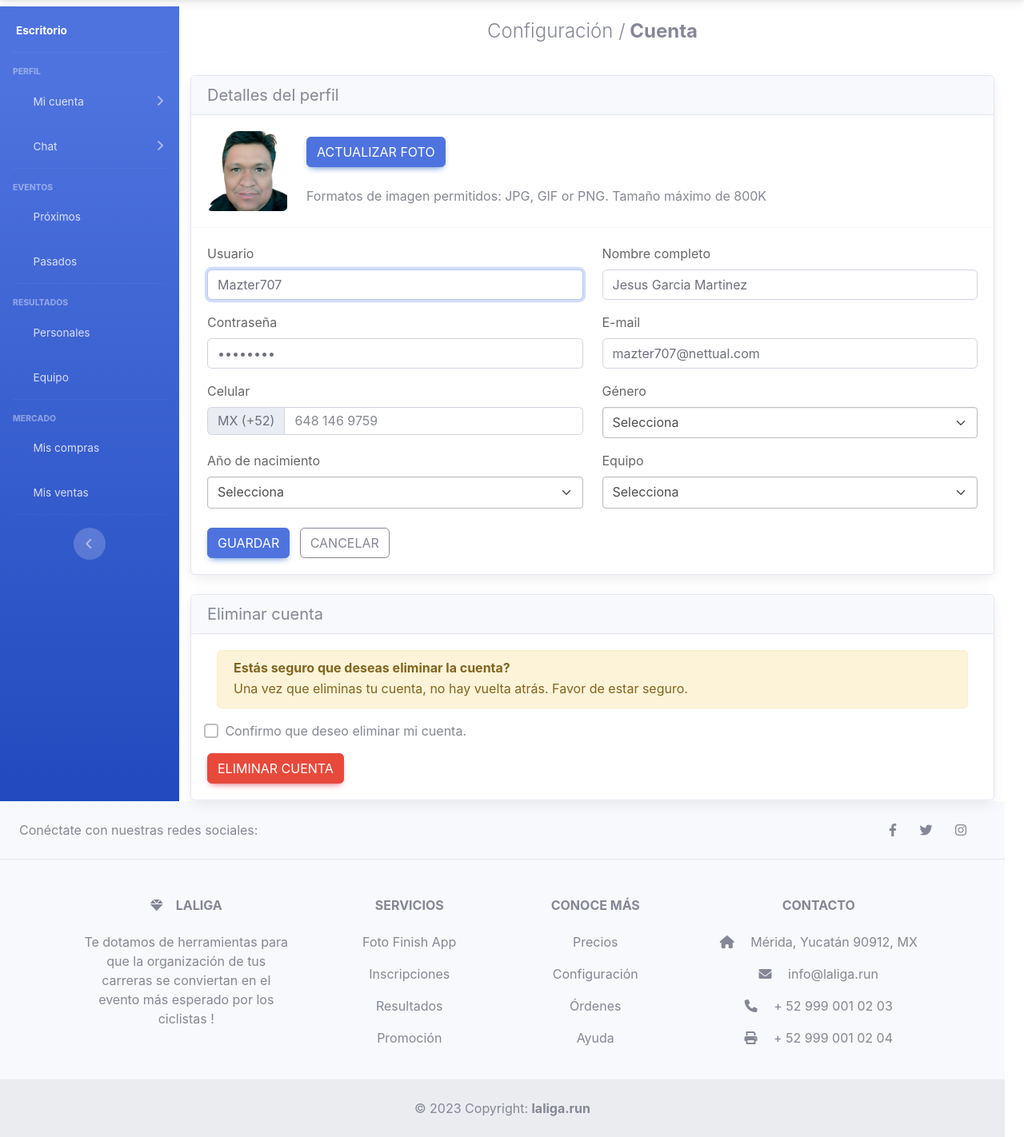
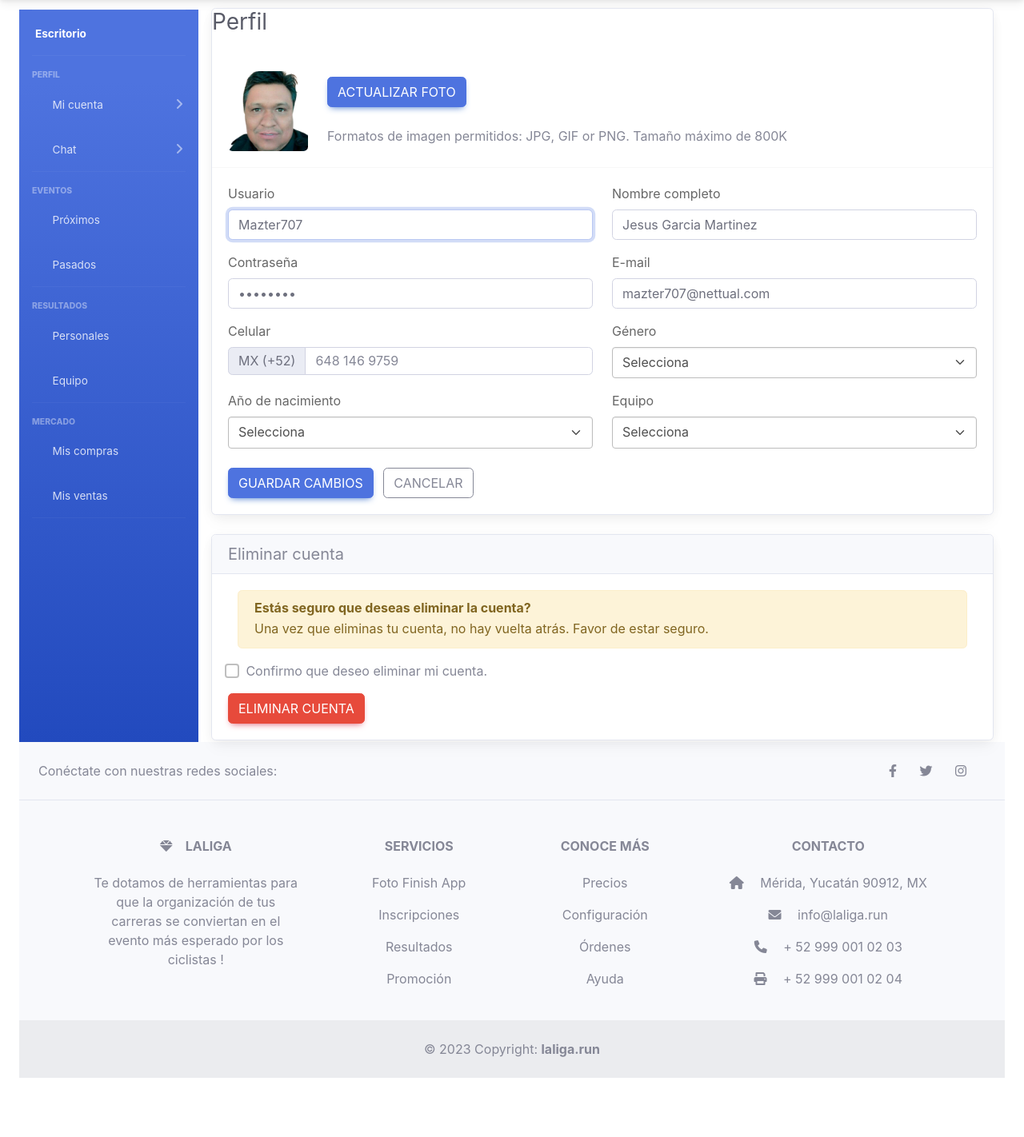
Before and after one commit to Mazter707/https---github.com-Mazter707-virgilio, a PHP site: page /perfil.php in a window 1280 px wide. Shown: the part 84-1506 px from the top of the page at 80% size. After the commit the page ends 1432 px from the top, so only its background shows below. Run offline with PHP 8.4, Linux system fonts and the light colour scheme.

Commit message:
ajustes a perfil

```diff
--- a/perfil.php
+++ b/perfil.php
@@ -1,19 +1,19 @@
 
 <?php require ('./layouts/header.php') ?>
 
-<div class="container-fluid ml-0 pl-0" >
+<div class="container-fluid">
 
 <style>
   .content-wrapper{
-    margin-left:1px;
-    padding:1px;
+    margin-left:2px;
+    padding:2px;
   }
 </style>
 
 <div class="d-flex mt-2 ml-0 pl-0" id="wrapper">
 
   <!-- Sidebar -->
-  <ul class="navbar-nav bg-gradient-primary sidebar sidebar-dark accordion" id="accordionSidebar">
+  <ul class="navbar-nav bg-gradient-primary sidebar sidebar-dark accordion mt-1 ml-0 pl-0" id="accordionSidebar">
 
         <!-- Divider -->
         <hr class="sidebar-divider my-0">
@@ -141,13 +141,6 @@
 
         <!-- Divider -->
         <hr class="sidebar-divider d-none d-md-block">
-
-        <!-- Sidebar Toggler (Sidebar) -->
-        <div class="text-center d-none d-md-inline">
-            <button class="rounded-circle border-0" id="sidebarToggle"></button>
-        </div>
-
-
   </ul>
 <!-- End of Sidebar -->
             <!-- Content wrapper -->
@@ -155,12 +148,17 @@
             <!-- Content -->
 
             <div class="container-xxl flex-grow-1 container-p-y">
-              <h4 class="fw-bold py-3 mb-4" style="text-align: center;"><span class="text-muted fw-light">Configuración /</span> Cuenta</h4>
-
               <div class="row">
-                <div class="col-md-12">
+                <div class="col-sm-12">
                   <div class="card mb-4">
-                    <h5 class="card-header">Detalles del perfil</h5>
+                       <!-- Page Heading -->
+                    <div class="d-sm-flex align-items-center  mb-4">
+                        <!-- Sidebar Toggle (Topbar) -->
+                    <button id="sidebarToggleTop" class="btn btn-link d-md-none rounded-circle mr-1">
+                        <i class="fa fa-bars"></i>
+                    </button>
+                        <h1 class="h3 mb-0 text-gray-800 text-center">Perfil</h1>
+                    </div>
                     <!-- Account -->
                     <div class="card-body">
                       <div class="d-flex align-items-start align-items-sm-center gap-4">
@@ -185,7 +183,6 @@
                             />
                           </label>
 
-
                           <p class="text-muted mb-0">Formatos de imagen permitidos: JPG, GIF or PNG. Tamaño máximo de 800K</p>
                         </div>
                       </div>
@@ -194,7 +191,7 @@
                     <div class="card-body">
                       <form id="formAccountSettings" method="POST" onsubmit="return false">
                         <div class="row">
-                          <div class="mb-3 col-md-6">
+                          <div class="mb-3 col-sm-6">
                             <label for="usuario" class="form-label">Usuario</label>
                             <input
                               class="form-control"
@@ -205,7 +202,7 @@
                               autofocus
                             />
                           </div>
-                          <div class="mb-3 col-md-6">
+                          <div class="mb-3 col-sm-6">
                             <label for="firstName" class="form-label">Nombre completo</label>
                             <input
                               class="form-control"
@@ -215,11 +212,11 @@
                               value="Jesus Garcia Martinez"
                             />
                           </div>
-                          <div class="mb-3 col-md-6">
+                          <div class="mb-3 col-sm-6">
                             <label for="password" class="form-label">Contraseña</label>
                             <input class="form-control" type="password" name="password" id="lastName" value="********" />
                           </div>
-                          <div class="mb-3 col-md-6">
+                          <div class="mb-3 col-sm-6">
                             <label for="email" class="form-label">E-mail</label>
                             <input
                               class="form-control"
@@ -230,7 +227,7 @@
                               placeholder="jmazter707@nettual.com"
                             />
                           </div>
-                          <div class="mb-3 col-md-6">
+                          <div class="mb-3 col-sm-6">
                             <label class="form-label" for="phoneNumber">Celular</label>
                             <div class="input-group input-group-merge">
                               <span class="input-group-text">MX (+52)</span>
@@ -244,7 +241,7 @@
                             </div>
                           </div>
 
-                          <div class="mb-3 col-md-6">
+                          <div class="mb-3 col-sm-6">
                             <label class="form-label" for="country">Género</label>
                             <select id="country" class="select2 form-select">
                               <option value="">Selecciona</option>
@@ -252,7 +249,7 @@
                               <option value="Femenino">Femenino</option>
                             </select>
                           </div>
-                          <div class="mb-3 col-md-6">
+                          <div class="mb-3 col-sm-6">
                             <label for="language" class="form-label">Año de nacimiento</label>
                             <select id="language" class="select2 form-select">
                               <option value="">Selecciona</option>
@@ -304,7 +301,7 @@
                     <option value="2018">2018</option>
                             </select>
                           </div>
-                          <div class="mb-3 col-md-6">
+                          <div class="mb-3 col-sm-6">
                             <label for="timeZones" class="form-label">Equipo</label>
                             <select id="timeZones" class="select2 form-select">
                               <option value="">Selecciona</option>
@@ -353,7 +350,7 @@
                           </div>
                         </div>
                         <div class="mt-2">
-                          <button type="submit" class="btn btn-primary me-2">Guardar</button>
+                          <button type="submit" class="btn btn-primary me-2">Guardar cambios</button>
                           <button type="reset" class="btn btn-outline-secondary">Cancelar</button>
                         </div>
                       </form>
```
